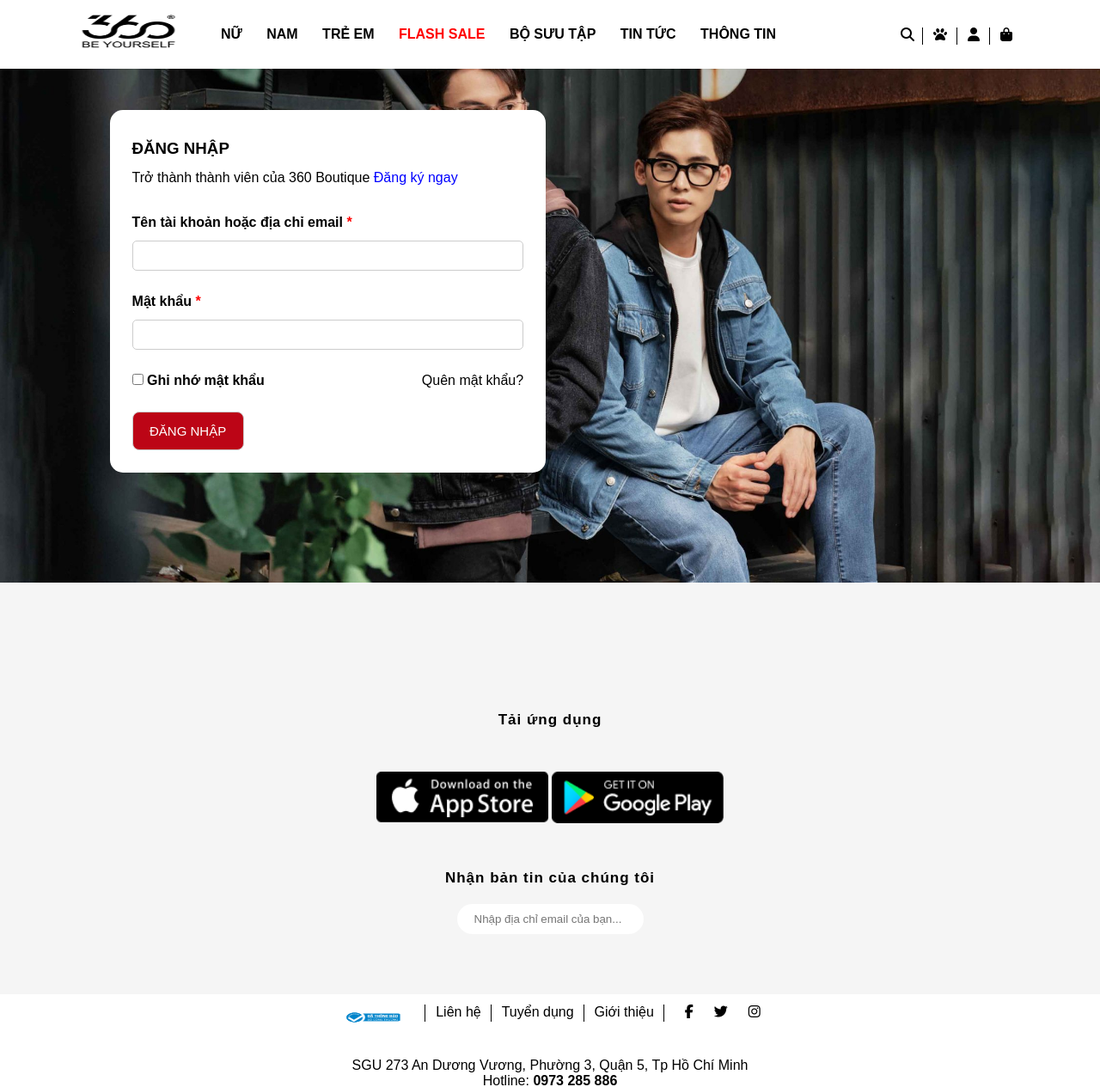
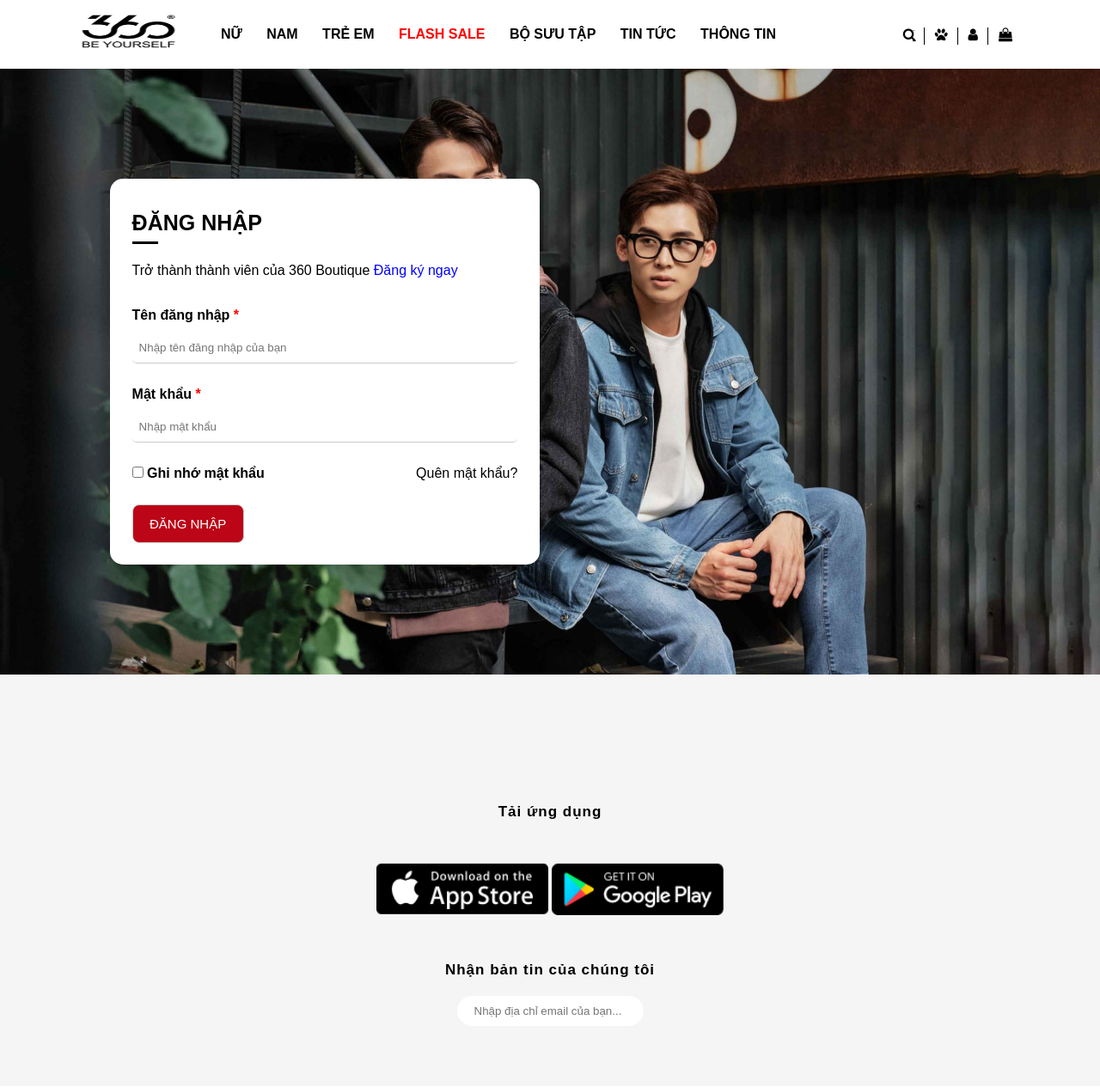
Before and after one commit to Anhdung2k3VN/websitebanhang, a PHP site: page /login.html in a window 1280 px wide. Shown: the top 1265 px of the page at 86% size. Run offline with PHP 8.4, Linux system fonts and the light colour scheme; some libraries are stand-ins or nearby versions.

Commit message:
update-login

```diff
--- a/css/Signup.css
+++ b/css/Signup.css
@@ -43,8 +43,7 @@
 }
 
 .input-box.invalid .form-control {
-    border: 1px solid  #f33a58;
-
+    border: 1px solid #f33a58;
   }
 
   .input-box.invalid .invalid-message {
@@ -57,6 +56,7 @@
 .sign-up-form .input-box input {
     padding-left: 20px;
     border: none;
+    border-bottom: 1px solid #ccc;
     width: 100%;
     height: 45px;
 }
@@ -68,14 +68,16 @@
      border: none;
      background-color: #BC0517;
      color: white;
-     width: 100px;
-     height: 30px;
+     width: 110px;
+     height: 40px;
      border-radius: 5px;
      transform: all 0.5s;
+     font-size: 15px;
+     margin-top: 5px;
 }
 .sign-up-button:hover{
     background-color: white;
     color: black;
     border: 1px solid black;
-
+    cursor: pointer;
 }
--- a/css/login.css
+++ b/css/login.css
@@ -55,10 +55,11 @@
     height: 35px;
     margin-top: 5px;
     padding: 4px 8px;
-    border: 1px solid #ccc;
+    border: none;
+    border-bottom: 1px solid #ccc;
     border-radius: 5px;
 }
-.submit{
+.submit-button{
     width: 130px;
     height: 45px;
     background-color: #bc0516;
@@ -66,6 +67,13 @@
     font-size: 15px;
     border: 1px solid #ccc;
     border-radius: 8px;
+    cursor: pointer;
+}
+.submit-button:hover{
+    background-color: white;
+    color: black;
+    border: 1px solid black;
+    cursor: pointer;
 }
 .forget-submit{
     width: 180px;
@@ -76,3 +84,6 @@
     border: 1px solid #ccc;
     border-radius: 8px;
 }
+.login-fail{
+    color: #f33a58;
+}
--- a/js/validator.js
+++ b/js/validator.js
@@ -24,6 +24,7 @@
             inputElement.parentElement.querySelector('.invalid-message').innerHTML = '';
             inputElement.parentElement.classList.remove('invalid');
         }
+        return input;
 
     }
     let formElement = document.querySelector(option.form);
@@ -31,18 +32,31 @@
     if (formElement) {
 
         //Lấy element của form cần validate
-
+        // console.log(formElement);
 
         formElement.onsubmit = function (e) {
-            alert("Hà Thanh Dũng");
+            e.preventDefault();
+            let isFormValid = true;
 
-            // e.preventDefault();
-            // option.rules.forEach(function (rule) {
-            //     let inputElement = formElement.querySelector(rule.selector);
-            //     console.log(inputElement);
-            //     validate(inputElement, rule);
+            option.rules.forEach(function (rule) {
+                let inputElement = formElement.querySelector(rule.selector);
+                let isValid = validate(inputElement, rule);
+                if (isValid && isFormValid) {
+                    isFormValid = false;
+                }
+            });
 
-            // });
+            if (isFormValid) {
+                if (typeof option.onSubmit === 'function') {
+                    let enableInputs = formElement.querySelectorAll('[name]:not([disabled])');
+                    let formValues = Array.from(enableInputs).reduce(function (values, input) {
+                        return (values[input.name] = input.value) && values;
+                    }, {});
+                    option.onSubmit(formValues);
+                    // console.log(enableInputs);
+                }
+
+            }
 
         }
         option.rules.forEach(function (rule) {
@@ -110,3 +124,110 @@
         }
     }
 }
+Validator.isNumber = function (selector) {
+    return {
+        selector: selector,
+        test: function (value) {
+            let num = /^[+-]?\d+(\.\d+)?$/;
+
+            return (num.test(value) ? undefined : 'Vui lòng nhập đúng định dạng số điện thoại');
+        }
+    };
+}
+
+function Validator_login(option) {
+    let selectorRules = {};
+    //Hàm thực hiẹn validate
+    function validate(inputElement, rule) {
+
+        let rules = selectorRules[rule.selector];
+        let input;
+        for (let i = 0; i < rules.length; ++i) {
+            input = rules[i](inputElement.value);
+            if (input) { break; }
+        }
+        if (input) {
+
+            inputElement.parentElement.querySelector('.invalid-message').innerHTML = input;
+            Validator(option);
+            inputElement.parentElement.classList.add('invalid');
+            // console.log(inputElement.parentElement);
+        }
+        else {
+            inputElement.parentElement.querySelector('.invalid-message').innerHTML = '';
+            inputElement.parentElement.classList.remove('invalid');
+        }
+        return input;
+
+    }
+    let formElement = document.querySelector(option.form);
+
+    if (formElement) {
+
+        //Lấy element của form cần validate
+        // console.log(formElement);
+
+        formElement.onsubmit = function (e) {
+            e.preventDefault();
+            let isFormValid = true;
+
+
+            option.rules.forEach(function (rule) {
+                let inputElement = formElement.querySelector(rule.selector);
+                let isValid = validate(inputElement, rule);
+                if (isValid && isFormValid) {
+                    isFormValid = false;
+                }
+            });
+
+            if (isFormValid) {
+                if (typeof option.onSubmit === 'function') {
+                    let enableInputs = formElement.querySelectorAll('[name]:not([disabled])');
+                    let formValues = Array.from(enableInputs).reduce(function (values, input) {
+                        return (values[input.name] = input.value) && values;
+                    }, {});
+                    option.onSubmit(formValues);
+                    // console.log(enableInputs);
+                }
+
+            }
+
+        }
+        option.rules.forEach(function (rule) {
+
+            //Lưu lại cái rules cho mỗi input
+            if (Array.isArray(selectorRules[rule.selector])) {
+                selectorRules[rule.selector].push(rule.test);
+            }
+            else {
+                selectorRules[rule.selector] = [rule.test];
+            }
+            let inputElement = formElement.querySelector(rule.selector);
+
+            if (inputElement) {
+                //Xử lí trường hợp blur khỏi input
+                inputElement.onblur = function () {
+                    validate(inputElement, rule);
+                }
+
+                // Xử lý trường hợp người dùng đang nhập
+                inputElement.oninput = function () {
+                    inputElement.parentElement.querySelector('.invalid-message').innerHTML = '';
+                    inputElement.parentElement.classList.remove('invalid');
+                }
+
+            }
+        });
+        // console.log(selectorRules);
+    }
+}
+
+//Định nghĩa rule
+Validator_login.isRequired = function (selector, message) {
+    return {
+        selector: selector,
+        test: function (value) {
+            return value ? undefined : message || 'Trường này không được để trống';
+        }
+    };
+}
--- a/login.html
+++ b/login.html
@@ -7,13 +7,13 @@
       rel="stylesheet"
       href="https://maxcdn.bootstrapcdn.com/font-awesome/4.7.0/css/font-awesome.min.css"
     />
-    <link rel="stylesheet" href="./css/style.css" />
+    <link rel="stylesheet" href="./css/style.css">
+    <link rel="stylesheet" href="./css/Signup.css">
     <link rel="stylesheet" href="./css/login.css">
-    <script
+    <script>
       src="https://kit.fontawesome.com/b05105b352.js"
       crossorigin="anonymous"
-    ></script>
-    <script src="./js/login.js"></script>
+    </script>
     <link rel="shortcut icon" href="img/logo.png" type="image/x-icon">
     <title>Tài khoản</title>
   </head>
@@ -78,23 +78,26 @@
     </header>
     <!-----------------Đăng nhập------------------->
       <div class="group image">
-        <!-- <img class="image" src="./img/dang-nhap.jpg" alt=""> -->
-        <div class="login-form">
+
+        <div class="login-form container">
             <div>
-                <h3>ĐĂNG NHẬP</h3>
+                <h3 class="sign-up-header">ĐĂNG NHẬP</h3>
                 <p>Trở thành thành viên của 360 Boutique <a href="./signup.html"><span style="color: blue;">Đăng ký ngay</span></a></p>
-                <form action="">
-                    <div class="form-group">
+                <form action="" method="post" class="form" id="login">
+                    <div class="form-group input-box">
                         <label for="user">
-                          <b>Tên tài khoản hoặc địa chỉ email <span style="color: red;">&#42</span></b>
+                          <b>Tên đăng nhập <span style="color: red;">&#42</span></b>
                         </label>
-                        <input class="form-input js-user-login" id="user" type="text"required>
+                        <input class="form-input form-control" name="user" id="user" type="text" placeholder="Nhập tên đăng nhập của bạn" required>
+                        <span class="invalid-message"></span>
                     </div>
-                    <div class="form-group">
+                    <div class="form-group input-box">
                         <label for="pass">
                             <b>Mật khẩu <span style="color: red;">&#42</span></b>
                         </label>
-                        <input class="form-input js-pass-login" id="pass" type="password"required>
+                        <input class="form-input form-control" name="pass" id="pass" type="password" placeholder="Nhập mật khẩu" required>
+                        <span class="invalid-message"></span><br>
+                        <span class="login-fail"></span>
                     </div>
                     <div class="sub-form-group">
                       <div class="sub1">
@@ -105,12 +108,10 @@
                         <p><a href="./forget_pass.html">Quên mật khẩu?</a></p>
                       </div>
                     </div>
-                    <div class="form-group">
-                      <button onclick="checkUser()" class="submit">ĐĂNG NHẬP</button>
-                    </div>
+                    <button type="submit" class="submit-button form-group">ĐĂNG NHẬP</button>
                 </form>
             </div>
-          </div>
+        </div>
       </div>
 
     <!-- -------------------------------------- -->
@@ -145,5 +146,34 @@
             GPKD: <b>0107756568 </b>
         </p>
     </div>
+
+    <script src="./js/validator.js"></script>
+    <script>
+      let userList = JSON.parse(localStorage.getItem('userList'));
+      console.log(userList);
+      Validator_login({
+          form: '#login',
+          rules: [
+              Validator_login.isRequired('#user', 'Vui lòng nhập tên đăng nhập'),
+              Validator_login.isRequired('#pass', 'Vui lòng nhập mật khẩu')
+          ],
+          onSubmit: function (data) {
+              console.log (data);
+              let check = false;
+              for(let i=0; i<userList.length; i++){
+                if(userList[i].name === data.user && userList[i].password === data.pass){
+                  check = true;
+                }
+              }
+              if(check){
+                window.location.href = "index.html";
+                document.querySelector('.login-fail').innerHTML = '';
+              }else{
+                document.querySelector('.login-fail').innerHTML = 'Sai tên đăng nhập hoặc mật khẩu';
+              }
+              document.querySelector('.form-input').value = '';
+          }
+      });
+    </script>
   </body>
 </html>
```
Also changed, not shown: signup.html (+24 -14 lines).
